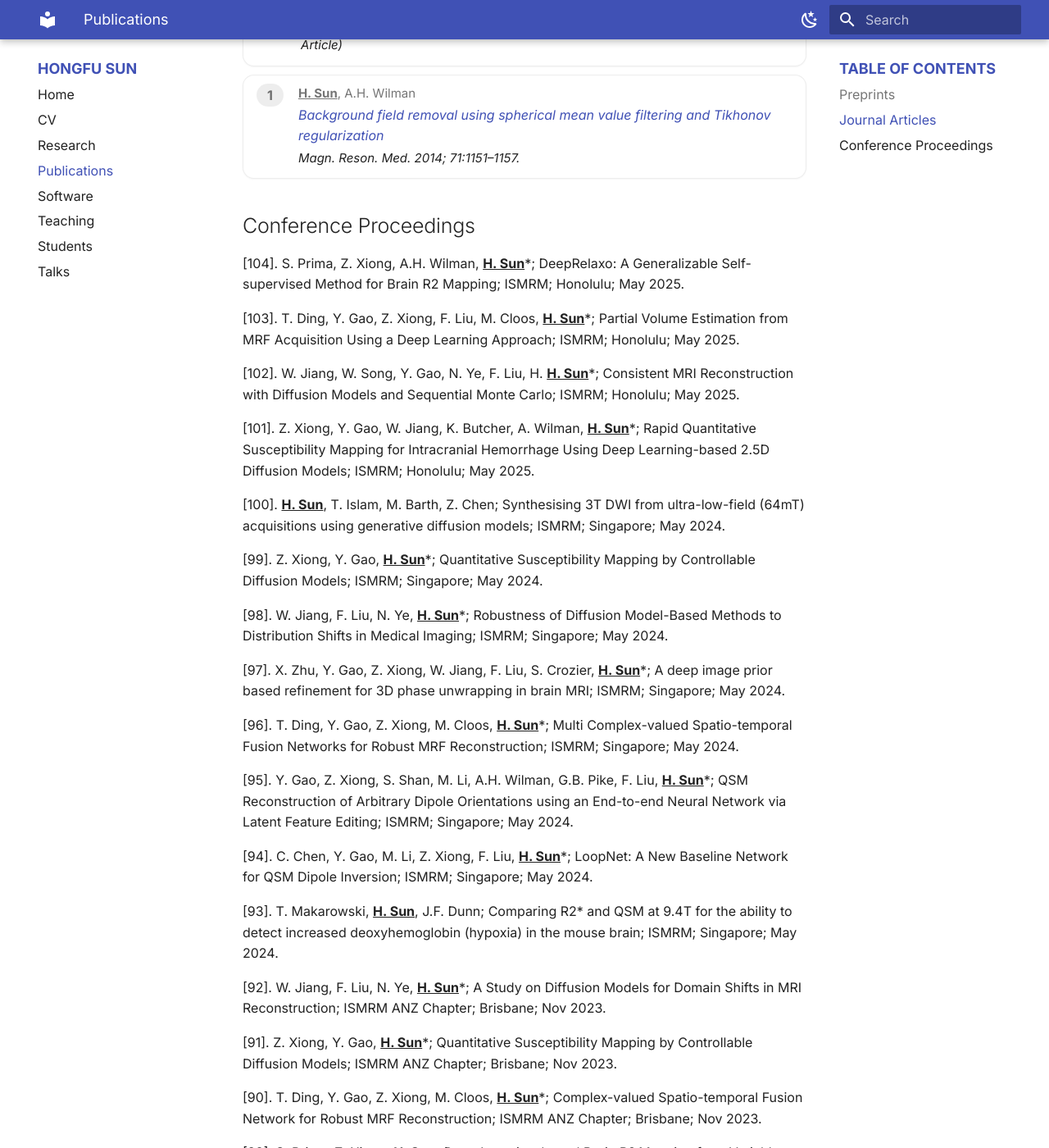
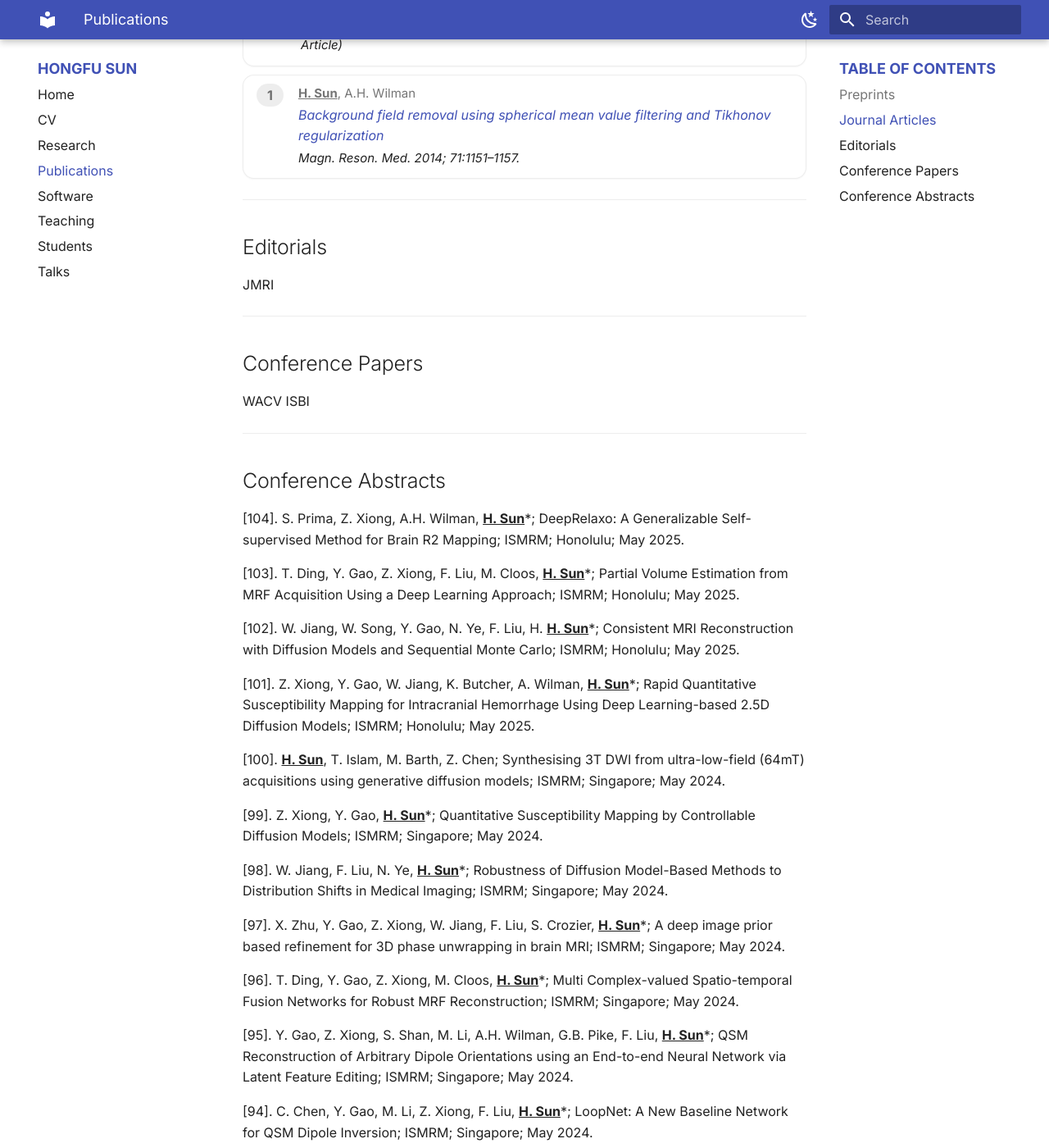
Before and after one commit to sunhongfu/sunhongfu.github.io, an MkDocs documentation site: the page built from docs/publications.md, in a window 1280 px wide and 1400 px high, scrolled down 7662 px. Shown: the whole window at 82% size. Built offline with MkDocs 1.6.1 and Material for MkDocs 9.7.7, drawn with Linux system fonts in a browser that asks for light colours.

Commit message:
some changes

```diff
--- a/docs/assets/extra.css
+++ b/docs/assets/extra.css
@@ -52,7 +52,7 @@
 }
 
 .md-typeset .hero-meta h1 {
-  font-size: 2rem;
+  font-size: 1.5rem;
   font-weight: 800;
   margin: 0 0 .35rem 0;
   color: var(--md-default-fg-color);
--- a/docs/publications.md
+++ b/docs/publications.md
@@ -447,9 +447,20 @@
 </div>
 </div>
 
+---
 
+## Editorials
+JMRI
 
-## Conference Proceedings
+---
+
+## Conference Papers
+WACV
+ISBI
+
+---
+
+## Conference Abstracts
 
 
 [104]. S. Prima, Z. Xiong, A.H. Wilman, <u>**H. Sun**</u>*; DeepRelaxo: A Generalizable Self-supervised Method for Brain R2 Mapping; ISMRM; Honolulu; May 2025.
```
